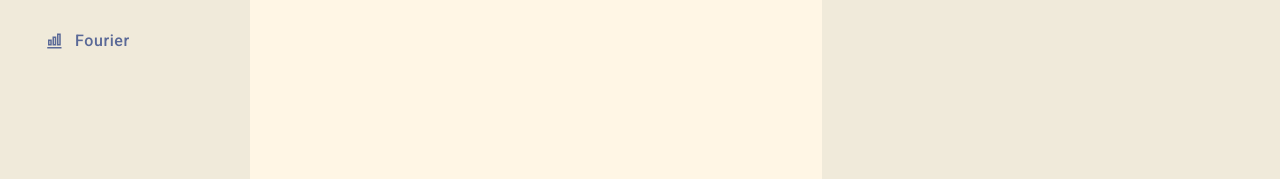
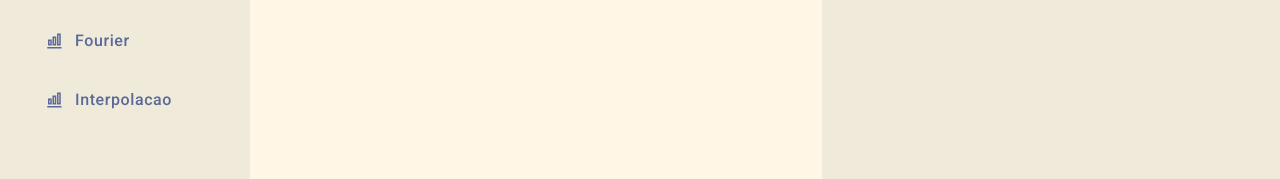
Before and after one commit to numerical-problems/nm-app, a React (Create React App) app: page / in a window 1280 px wide. Shown: the part 307-486 px from the top of the page. Built offline with nearby package versions, Linux system fonts and the light colour scheme.

Commit message:
feat(interpolacao): initial commit

```diff
--- a/src/constants/index.js
+++ b/src/constants/index.js
@@ -29,5 +29,11 @@ export const menus = [
     name: "Fourier",
     icon: <RiNumbersLine size='18' />,
     path: "/fourier",
+  },
+  {
+    id: "interpolacao",
+    name: "Interpolacao",
+    icon: <RiNumbersLine size='18' />,
+    path: "/interpolacao",
   }
 ];
--- /dev/null
+++ b/src/pages/Interpolacao/index.js
@@ -0,0 +1 @@
+//calma eduardo calma uuia
--- /dev/null
+++ b/src/pages/Interpolacao/style.js
@@ -0,0 +1 @@
+//calma eduardo calma uuia
--- a/src/routes/index.js
+++ b/src/routes/index.js
@@ -4,6 +4,7 @@ import Home from "../pages/Home";
 import Logaritmos from "../pages/Logaritmos";
 import Derivadas from "../pages/Derivadas";
 import Fourier from "../pages/Fourier";
+import Interpolacao from "../pages/Interpolacao";
 import history from "../services/history";
 
 export default function Routes() {
@@ -14,6 +15,7 @@ export default function Routes() {
         <Route path='/' exact component={Home} />
         <Route path='/derivadas' component={Derivadas} />
         <Route path='/fourier' component={Fourier} />
+        <Route path='/interpolation' component={Interpolacao} />
       </Switch>
     </Router>
   );
```
